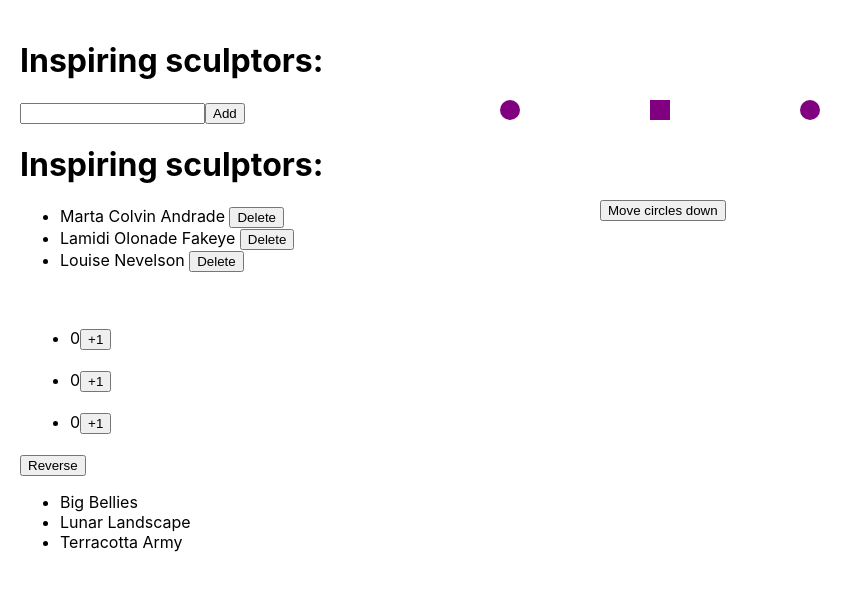
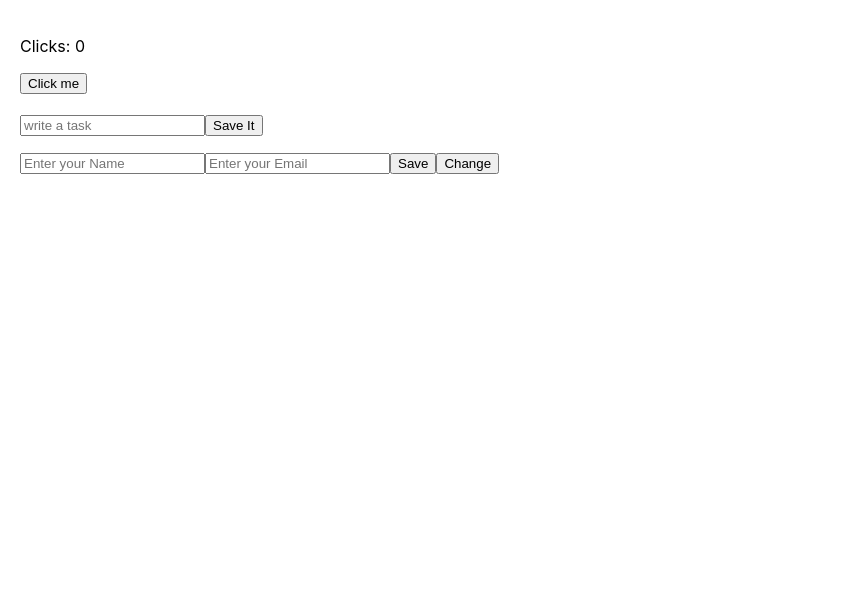
Before and after one commit to 7toR-web/react, a React (Create React App) app: page / in a window 1280 px wide. Shown: the top 590 px of the page, without its empty margins (0-863 px from the left). Built offline with nearby package versions, Linux system fonts and the light colour scheme.

Commit message:
additional work with state

```diff
--- a/src/App.tsx
+++ b/src/App.tsx
@@ -22,6 +22,9 @@ import { FilterList } from './addingInteractivity/updatingArraysInState/index'
 import { ShapeEditor } from './addingInteractivity/updatingArraysInState'
 import { Counter } from './addingInteractivity/updatingArraysInState/index'
 import { ReverseList } from './addingInteractivity/updatingArraysInState/index'
+import { ClickCounter } from './additionalTasks'
+import { ToDoList } from './additionalTasks'
+import { WorkForm } from './additionalTasks/index'
 
 function App() {
     return (
@@ -44,11 +47,16 @@ function App() {
             {/* <ArtMarketPlace /> */}
             {/* <StateTypes /> */}
             {/* <StateForm /> */}
-            <List />
-            <FilterList />
-            <ShapeEditor /> <br />
-            <Counter />
-            <ReverseList />
+            {/* <List /> */}
+            {/* <FilterList /> */}
+            {/* <ShapeEditor /> <br /> */}
+            {/* <Counter /> */}
+            {/* <ReverseList /> */}
+            <ClickCounter />
+            <br />
+            <br />
+            <ToDoList />
+            <WorkForm />
         </>
     )
 }
--- /dev/null
+++ b/src/additionalTasks/index.tsx
@@ -0,0 +1,158 @@
+import css from './additionalTasks.module.css'
+import { useState } from 'react'
+import { useImmer } from 'use-immer'
+
+const ClickCounter = () => {
+    const [counter, setCounter] = useState<number>(0)
+    const handleClick = (e: React.MouseEvent<HTMLButtonElement>) => {
+        setCounter(counter + 1)
+        // console.log(e.target)
+    }
+
+    return (
+        <>
+            <p>Clicks: {counter}</p>
+            <button onClick={handleClick}>Click me</button>
+        </>
+    )
+}
+
+export { ClickCounter }
+
+//
+const ToDoList = () => {
+    const [inputText, setInputText] = useState<string>('')
+    const [thingsToDo, setThingsToDo] = useState<
+        { id: number; text: string }[]
+    >([])
+
+    const handleDeleteClick = (id: number): void => {
+        const newThingsToDo = thingsToDo.filter(item => {
+            return item.id !== id
+        })
+        setThingsToDo(newThingsToDo)
+    }
+
+    const handleInputChanges = (
+        e: React.ChangeEvent<HTMLInputElement>
+    ): void => {
+        setInputText(e.target.value)
+    }
+
+    const handleSaveClick = () => {
+        if (inputText) {
+            setThingsToDo([...thingsToDo, { id: Date.now(), text: inputText }])
+            setInputText('')
+        }
+        return
+    }
+
+    const handleReverseClick = () => {
+        const newThingsToDo = [...thingsToDo].reverse()
+        setThingsToDo(newThingsToDo)
+    }
+
+    return (
+        <>
+            <input
+                onChange={handleInputChanges}
+                value={inputText}
+                placeholder='write a task'
+            ></input>
+            <button onClick={handleSaveClick}>Save It</button>
+            {thingsToDo.length > 0 && (
+                <button onClick={handleReverseClick}>Reverse</button>
+            )}
+            <ul>
+                {thingsToDo.map((item, index) => {
+                    return (
+                        <li style={{ margin: '10px' }} key={item.id}>
+                            {item.text}
+                            <button
+                                style={{ margin: '0 0 0 10px' }}
+                                onClick={() => handleDeleteClick(item.id)}
+                            >
+                                Delete
+                            </button>
+                        </li>
+                    )
+                })}
+            </ul>
+        </>
+    )
+}
+
+export { ToDoList }
+
+const WorkForm = () => {
+    const [isSaved, setIsSaved] = useState<boolean>(false)
+    const [person, setPerson] = useState<{ name: string; email: string }>({
+        name: '',
+        email: '',
+    })
+    const handleNameChanges = (
+        e: React.ChangeEvent<HTMLInputElement>
+    ): void => {
+        setPerson({
+            ...person,
+            name: e.target.value,
+        })
+    }
+    const handleEmailChanges = (
+        e: React.ChangeEvent<HTMLInputElement>
+    ): void => {
+        setPerson({
+            ...person,
+            email: e.target.value,
+        })
+    }
+    const handleSaveClick = (e: React.MouseEvent<HTMLButtonElement>): void => {
+        if (
+            person.name.length &&
+            person.email.length &&
+            person.email.includes('@gmail.com')
+        ) {
+            setIsSaved(true)
+            console.log(`Name: ${person.name}(${person.email})`)
+        } else {
+            alert('Enter valid data!')
+        }
+    }
+    const handleMakeChanges = (
+        e: React.MouseEvent<HTMLButtonElement>
+    ): void => {
+        setIsSaved(false)
+    }
+
+    return (
+        <>
+            <input
+                className={css.name}
+                placeholder={'Enter your Name'}
+                onChange={handleNameChanges}
+                value={person.name}
+                readOnly={isSaved}
+            ></input>
+            <input
+                className={css.email}
+                placeholder={'Enter your Email'}
+                onChange={handleEmailChanges}
+                value={person.email}
+                readOnly={isSaved}
+            ></input>
+            <button className={css.saveButton} onClick={handleSaveClick}>
+                Save
+            </button>
+            <button className={css.makeChanges} onClick={handleMakeChanges}>
+                Change
+            </button>
+            {isSaved && (
+                <p>
+                    Name: {person.name}({person.email})
+                </p>
+            )}
+        </>
+    )
+}
+
+export { WorkForm }
```
Also changed, not shown: src/additionalTasks/additionalTasks.module.css (added).
